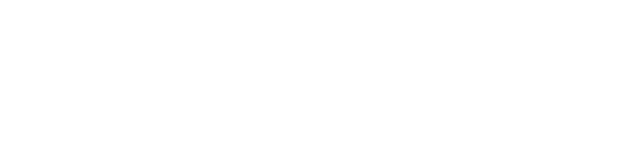
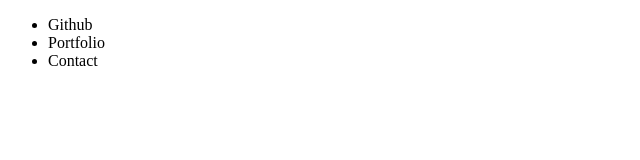
Before and after one commit to Raghadmalallah/re-landing-page, a plain HTML site: page index.html in a window 1280 px wide. Shown: the whole page, without its empty margins (0-640 px from the left). Drawn offline with Linux system fonts and the light colour scheme.

Commit message:
adding a navbar

```diff
--- a/index.html
+++ b/index.html
@@ -9,7 +9,13 @@
 </head>
 <body>
     <header>
-
+<nav>
+    <ul>
+        <li>Github</li>
+        <li>Portfolio</li>
+        <li>Contact</li>
+    </ul>
+</nav>
     </header>
     <main>
 
```
Also changed, not shown: assets/images/coming-soon-01.jpg (added).
